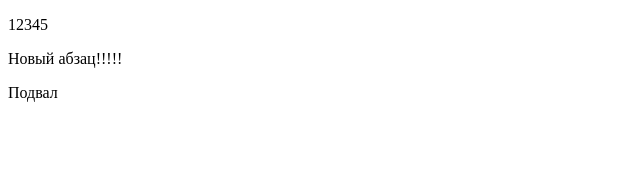
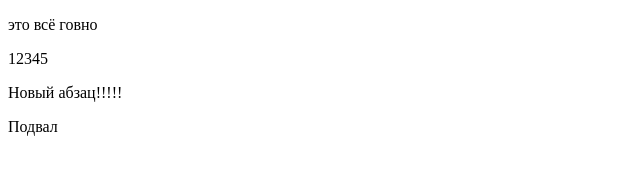
Before and after one commit to mrtrololo1/test-dw, a plain HTML site: page index.html in a window 1280 px wide. Shown: the whole page, without its empty margins (0-640 px from the left). Drawn offline with Linux system fonts and the light colour scheme.

Commit message:
это всё говно

```diff
--- a/index.html
+++ b/index.html
@@ -7,6 +7,7 @@
 
 
 <body>
+	<p>это всё говно</p>
 	<p>12345</p>
 	<p>Новый абзац!!!!!</p>
 
```
Also changed, not shown: 1 other file.
